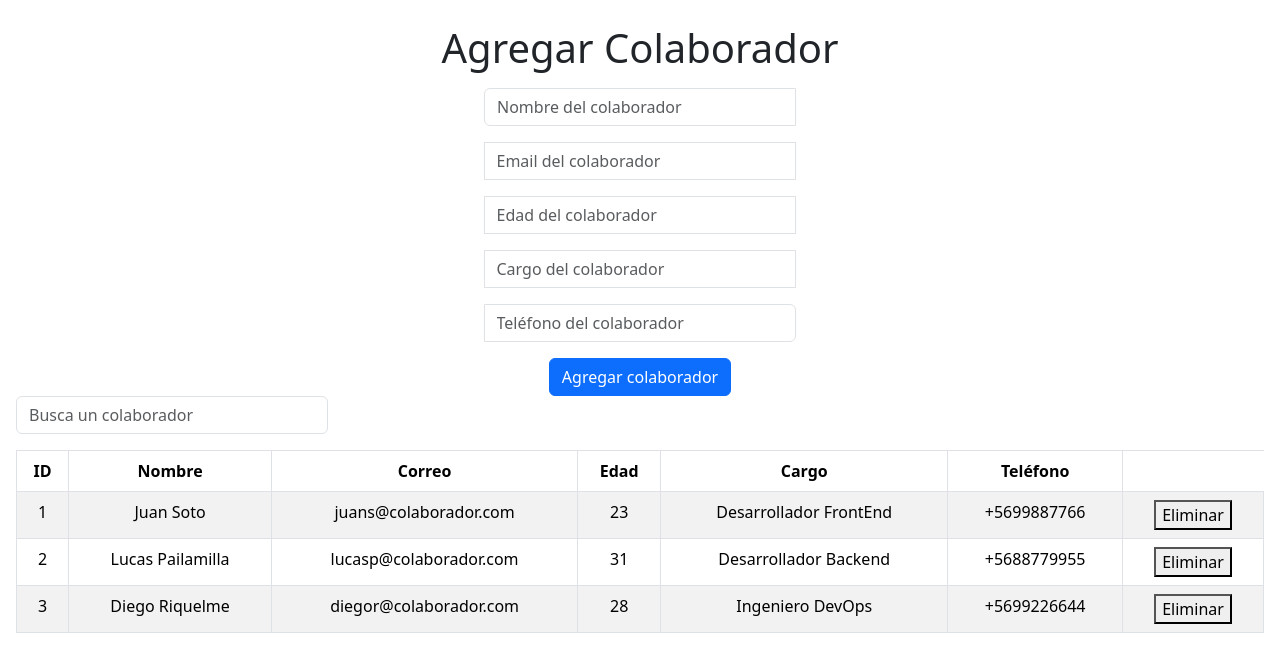
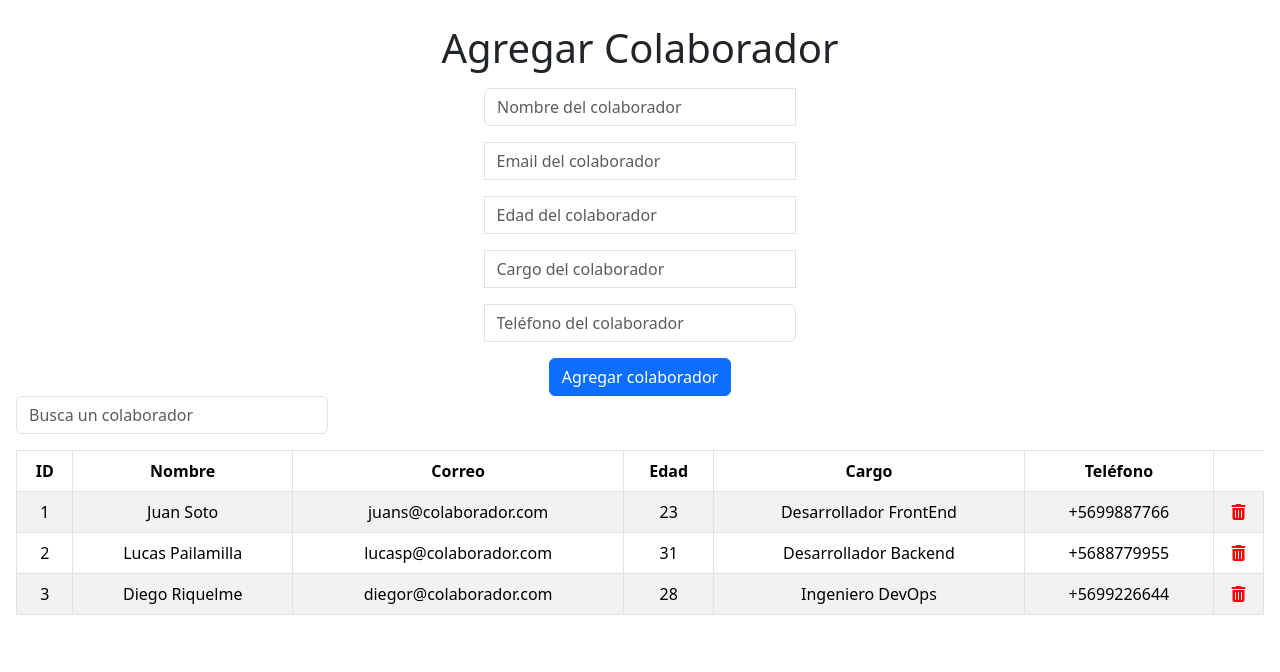
Before and after one commit to holydoritoz/renderizado-dinamico-React, a React (Vite) app: page / in a window 1280 px wide. Shown: the top 672 px of the page. Built offline with nearby package versions, Linux system fonts and the light colour scheme.

Commit message:
remove feature with fontawesome icon

```diff
--- a/index.html
+++ b/index.html
@@ -5,6 +5,7 @@
     <link rel="icon" type="image/svg+xml" href="https://th.bing.com/th/id/OIP.G471Adpuaf06FVVJj3RdIwHaHa?w=159&h=180&c=7&r=0&o=5&pid=1.7">
     <meta name="viewport" content="width=device-width, initial-scale=1.0" />
     <title>BD-Colaboradores</title>
+    <script src="https://kit.fontawesome.com/faed31811b.js" crossorigin="anonymous"></script>
   </head>
   <body>
     <div id="root"></div>
--- a/src/components/Listado.jsx
+++ b/src/components/Listado.jsx
@@ -11,6 +11,16 @@ function Listado() {
         updatedColaboradores.splice(index, 1);
         setColaboradores(updatedColaboradores);
     };
+
+    const btnStyle = {
+        background: "none",
+        border: "none",
+        padding: "0",
+        font: "inherit",
+        color: "red",
+        cursor: "pointer",
+        outline: "inherit"
+    }
     return (
         <Table striped bordered hover>
             <thead>
@@ -32,7 +42,11 @@ function Listado() {
                         <td>{colaborador.edad}</td>
                         <td>{colaborador.cargo}</td>
                         <td>{colaborador.telefono}</td>
-                        <td><button onClick={() => handleDelete(index)}>Eliminar</button></td>
+                        <td><button
+                        onClick={() => handleDelete(index)}
+                        style={btnStyle}><i className="fa-solid fa-trash-can"></i>
+                        </button>
+                        </td>
                     </tr>
                 ))}
             </tbody>
```
